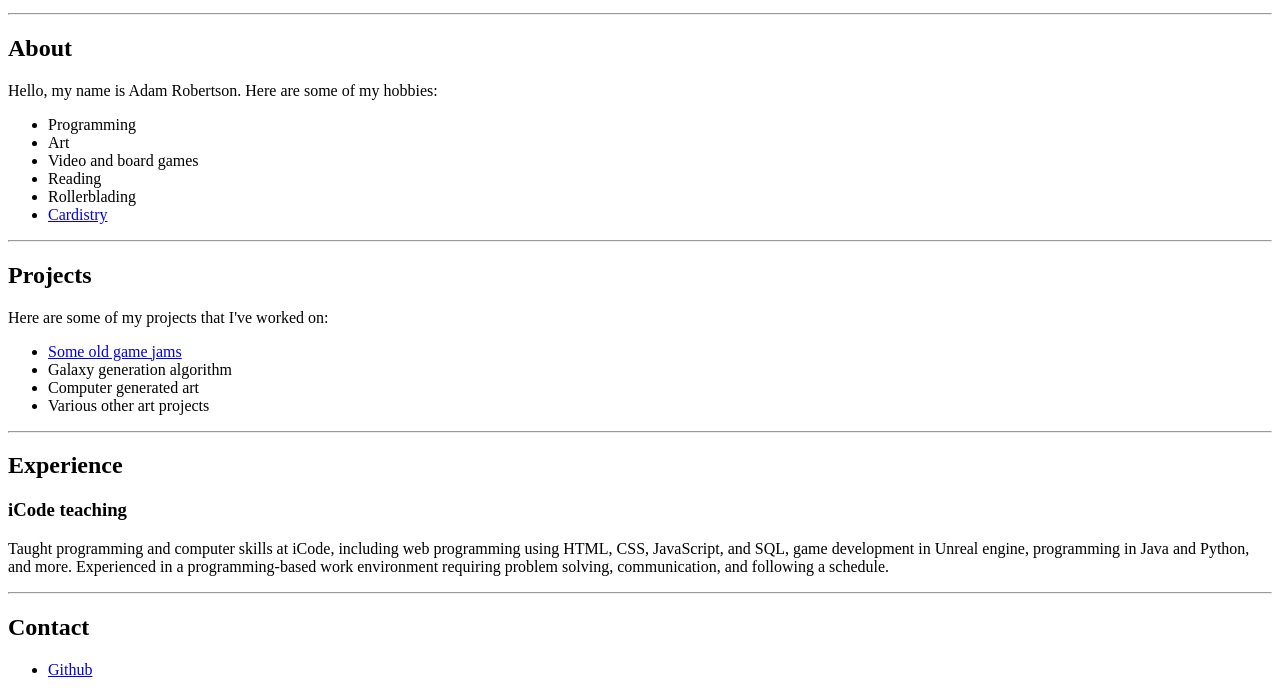
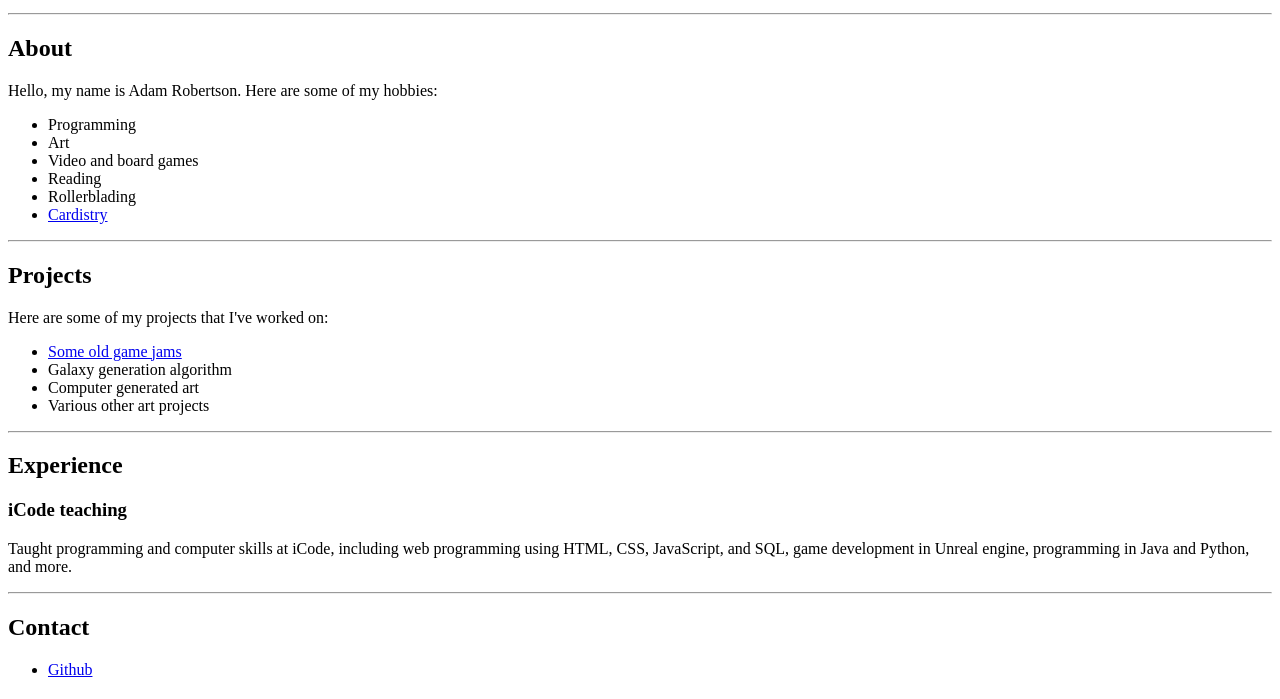
Before and after one commit to Bubadabado/portfolio-CS260, a plain HTML site: page index.html in a window 1280 px wide. Shown: the part 101-800 px from the top of the page. Drawn offline with Linux system fonts and the light colour scheme.

Commit message:
Made a test change

```diff
--- a/index.html
+++ b/index.html
@@ -32,13 +32,12 @@
 
         <h2>Experience</h2>
         <h3>iCode teaching</h3>
-        <p>Taught programming and computer skills at iCode, including web programming using HTML, CSS, JavaScript, and SQL, game development in Unreal engine, programming in Java and Python, and more. Experienced in a programming-based work environment requiring problem solving, communication, and following a schedule.</p>
+        <p>Taught programming and computer skills at iCode, including web programming using HTML, CSS, JavaScript, and SQL, game development in Unreal engine, programming in Java and Python, and more.</p>
         <hr>
 
         <h2>Contact</h2>
         <ul>
             <li><a href="https://github.com/Bubadabado">Github</a></li>
         </ul>
-
     </body>
 </html>
```
